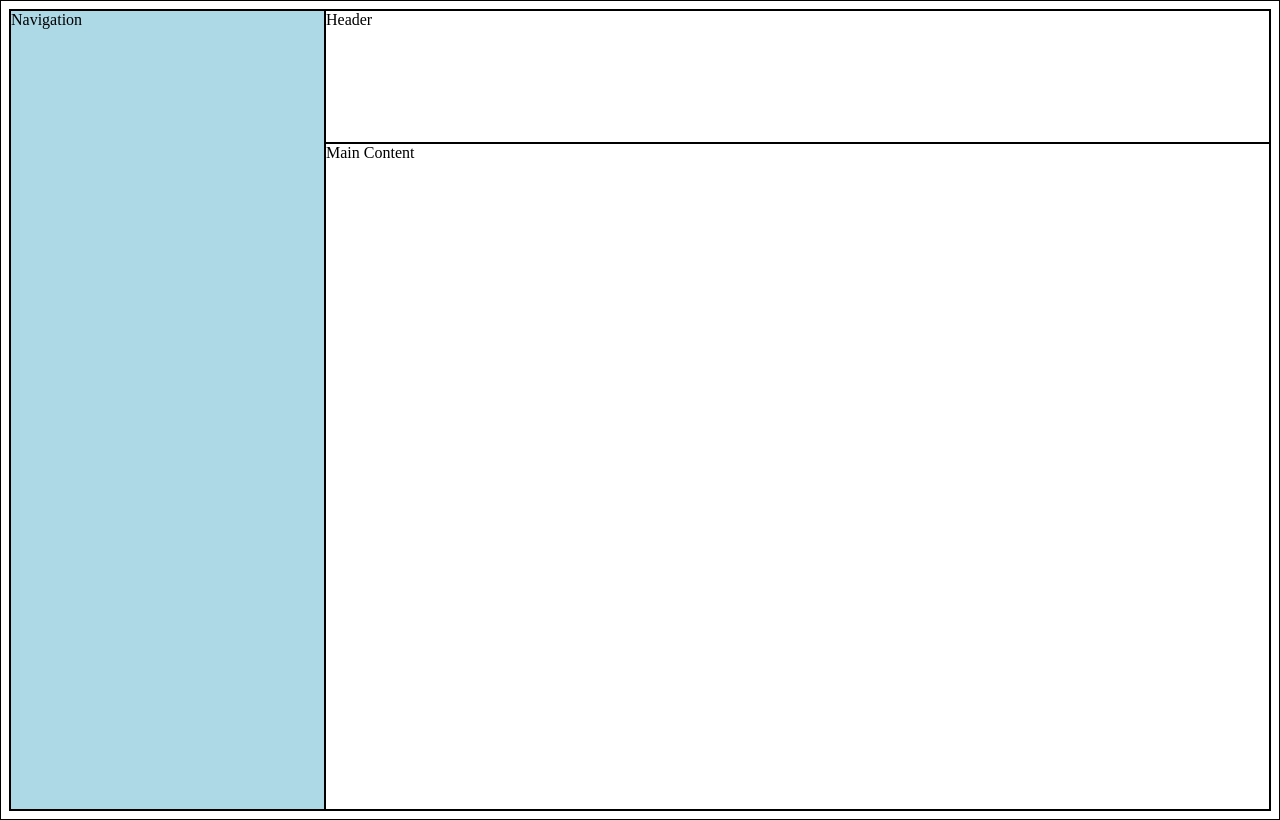
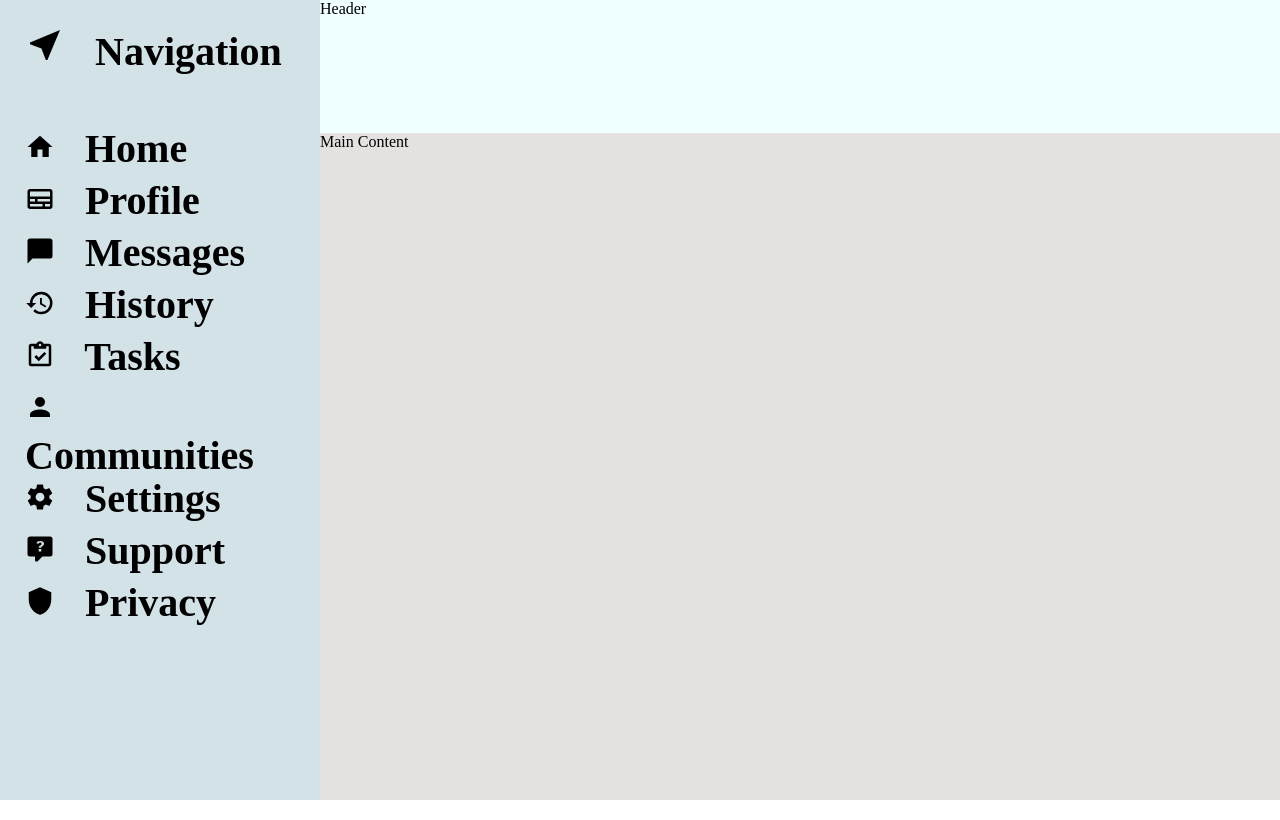
Before and after one commit to HanXD345/admin-dashboard, a plain HTML site: page index.html in a window 1280 px wide. Drawn offline with Linux system fonts and the light colour scheme.

Commit message:
Complete navigation bar

```diff
--- a/index.html
+++ b/index.html
@@ -3,7 +3,7 @@
 	<head>
 		<meta charset="UTF-8">
 		<meta http-equiv="X-UA-Compatible" content="IE=edge">
-		<meta name="viewport" content="width=device-width, initial-scale=1.0">
+		<meta name="viewport" content="width=device-width, initial-scale=2.0">
 		<link rel="stylesheet" href="styles.css">
 		<title>Admin Dashboard</title>
 	</head>
@@ -12,7 +12,24 @@
 				Header
 			</header>
 			<nav>
-				Navigation
+				<div class="nav-header">
+					<h1>
+						<span><img src="icons/navigation-variant.svg" alt="Navigation Icon"></span> Navigation
+					</h1>
+				</div>
+				<div class="nav-links">
+					<h2><span><img src="icons/home.svg" alt="Home Icon"></span> Home</h2>
+					<h2><span><img src="icons/id-card.svg" alt="Profile Icon"></span> Profile</h2>
+					<h2><span><img src="icons/message.svg" alt="Message Icon"></span> Messages</h2>
+					<h2><span><img src="icons/history.svg" alt="History Icon"></span> History</h2>
+					<h2><span><img src="icons/clipboard-check-outline.svg" alt="Tasks Icon"></span> Tasks</h2>
+					<h2><span><img src="icons/account.svg" alt="Communities Icon"></span> Communities</h2>
+				</div>
+				<div class="nav-support">
+					<h2><span><img src="icons/cog.svg" alt="Settings Icon"></span> Settings</h2>
+					<h2><span><img src="icons/comment-question.svg" alt="Support Icon"></span> Support</h2>
+					<h2><span><img src="icons/shield.svg" alt="Privacy Icon"></span> Privacy</h2>
+				</div>
 			</nav>
 			<main>
 				Main Content
--- a/styles.css
+++ b/styles.css
@@ -1,5 +1,6 @@
 * {
-    border: 1px solid black;
+    padding: 0;
+    margin: 0;
 }
 
 body {
@@ -10,9 +11,41 @@ body {
 
 header {
     grid-column: 2 / 3;
+    background-color: azure;
 }
 
 nav {
     grid-row: 1 / 3;
-    background-color: lightblue;
+    background-color: rgb(210, 226, 231);
+    padding: 25px;
+    display: grid;
+    grid-template-rows: 50px 300px 250px;
+    gap: 50px;
 }
+
+nav h1,
+nav h2 {
+    font-size: 40px;
+}
+
+nav h2:not(:last-child) {
+    padding-bottom: 5px;
+}
+
+.nav-header img {
+    height: 40px;
+}
+
+.nav-links img,
+.nav-support img {
+    height: 30px;
+}
+
+nav img {
+    object-fit: cover;
+    padding-right: 20px;
+}
+
+main {
+    background-color: rgb(230, 225, 225);
+}
```
Also changed, not shown: icons/account.svg (added), icons/clipboard-check-outline.svg (added), icons/cog.svg (added), icons/comment-question.svg (added), icons/history.svg (added), icons/home.svg (added), icons/id-card.svg (added), icons/message.svg (added), icons/navigation-variant.svg (added), icons/shield.svg (added).
